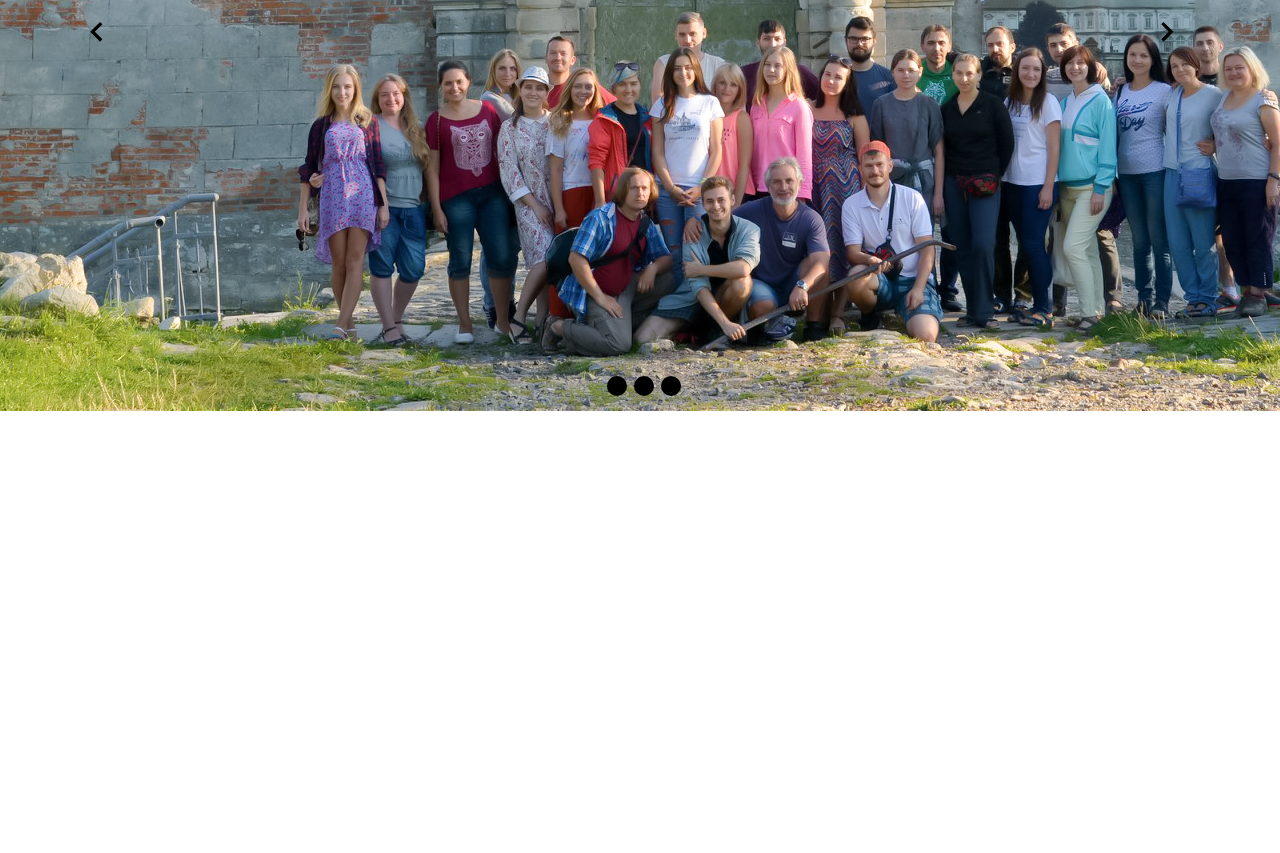
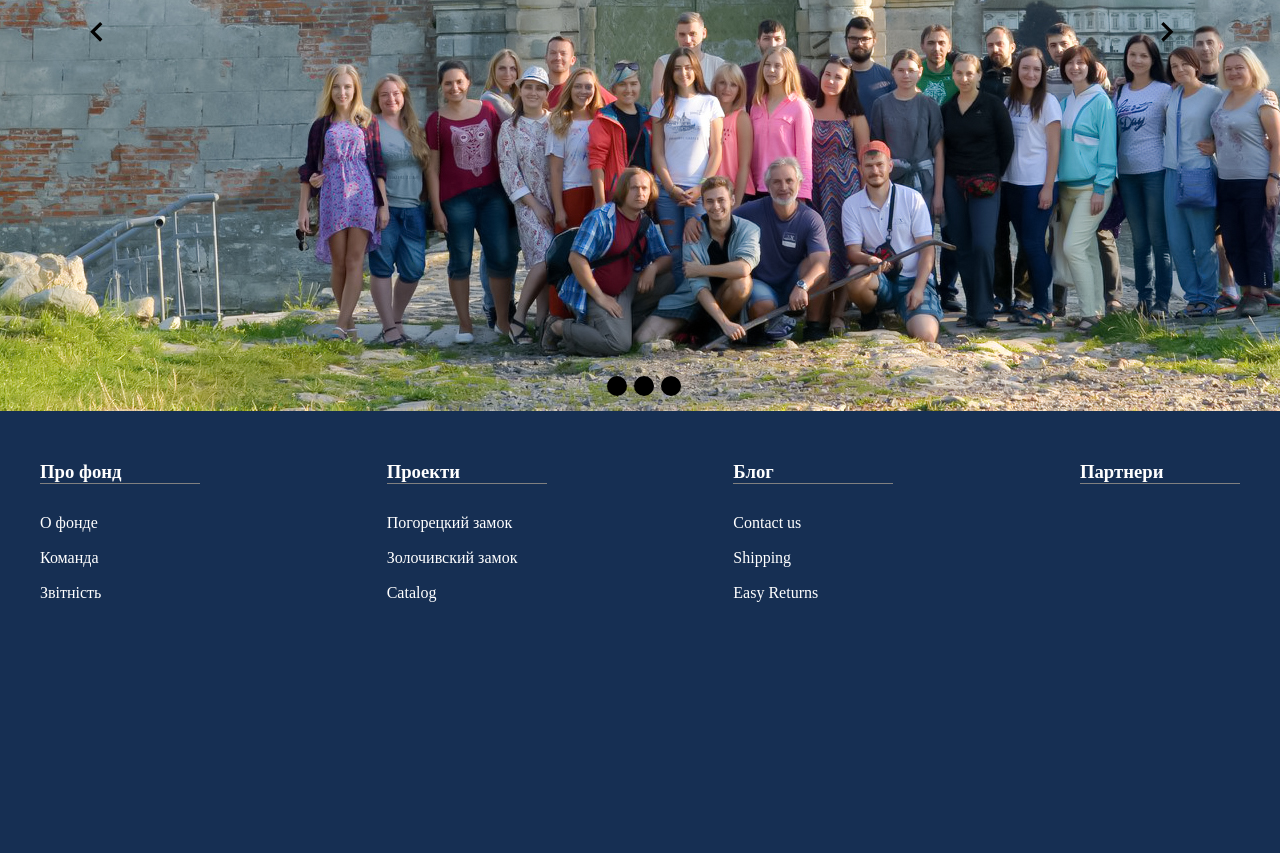
Before and after one commit to LarisaLub/fondation, a website: page public/assets/index.html in a window 1280 px wide. Shown: the part 389-1242 px from the top of the page. Before the commit the page ends 800 px from the top, so only its background shows below. Drawn offline with Linux system fonts and the light colour scheme.

Commit message:
create footer

```diff
--- a/app/assets/js/carousel.js
+++ b/app/assets/js/carousel.js
@@ -1,4 +1,22 @@
-let menuHeader = document.querySelector(".fond");
+ document.querySelector(".fond").addEventListener("click", (event) => {
+     event.preventDefault();
+     let subMenu = document.querySelector("header .sub-menu");
+     subMenu.className += " active";
+ });
+
+ //  let list = document.querySelectorAll("header .sub-menu a");
+ //  for (let i = 0; i < list.length; i++) {
+ //      list[i].addEventListener("click", () => {
+ //          let subMenu = document.querySelector("header .sub-menu");
+ //          subMenu.className = "sub-menu";
+ //      });
+ //  }
+
+ document.querySelector("header .sub-menu").addEventListener("click", () => {
+     document.querySelector(".sub-menu").className = "sub-menu";
+ });
+
+
 
 
  const slaides = document.querySelectorAll('.slaider');
--- a/app/assets/scss/main.scss
+++ b/app/assets/scss/main.scss
@@ -18,8 +18,6 @@ li {
 .container {
   width: 1200px;
   margin: 0 auto;
-
-
 }
 
 
--- a/app/assets/scss/sections/footer.scss
+++ b/app/assets/scss/sections/footer.scss
@@ -0,0 +1,68 @@
+footer {
+    padding-top: 10px;
+    background: #162f53;
+    height: 392px;
+    padding-top: 50px;
+    justify-content: space-between;
+    flex-flow: wrap;
+
+    .flex-box {
+        display: flex;
+        justify-content: space-between;
+    }
+
+    ul {
+        list-style: none;
+    }
+
+
+    h3 {
+        margin-bottom: 30px;
+        color: #fff;
+        border-bottom: 1px solid grey;
+    }
+
+    .col {
+        width: calc(25% - 140px);
+        padding-bottom: 55px;
+
+        .menu {
+            margin-bottom: 15px;
+
+            li {
+                padding-bottom: 17px;
+
+                a {
+                    text-decoration: none;
+                    color: #fff;
+                    transition: .2s linear;
+                    //border-bottom: 0.5px solid grey;
+                }
+            }
+        }
+    }
+}
+
+@media (max-width: 1024px) {}
+
+
+@media (max-width: 767px) {}
+
+@media (max-width: 415px) {
+
+
+    .footer {
+        text-align: center;
+        margin-top: 35px;
+
+        a {
+            display: inline-block;
+            padding-right: 5px;
+            margin-right: 26px;
+
+            &:last-child {
+                margin-right: 0;
+            }
+        }
+    }
+}
--- a/app/assets/scss/sections/header.scss
+++ b/app/assets/scss/sections/header.scss
@@ -2,6 +2,7 @@ header {
     position: absolute;
     width: 100%;
     padding-top: 15px;
+    z-index: 100;
 
     nav {
         padding: 14px 5px 26px 18px;
--- a/app/assets/scss/sections/slaider.scss
+++ b/app/assets/scss/sections/slaider.scss
@@ -11,6 +11,15 @@
     }
 }
 
+header .sub-menu {
+    display: none;
+
+    &.active {
+        display: block;
+    }
+}
+
+
 h4 {
     position: absolute;
     text-transform: uppercase;
@@ -19,6 +28,7 @@ h4 {
     font-size: 47px;
     font-family: Banny;
     font-style: Bold Round;
+
 }
 
 .nav_arrow {
--- a/public/assets/index.html
+++ b/public/assets/index.html
@@ -14,7 +14,7 @@
   <header>
     <nav>
       <img class="logo" src="./img/" />
-      <li class="fond"><a href="#">Про фонд</a>
+      <li><a class="fond" href="#">Про фонд</a>
         <ul class="sub-menu">
           <li> <a href="#">О фонде</a></li>
           <li> <a href="#">Команда</a></li>
@@ -50,7 +50,6 @@
     </div>
 
     <div class="slaider" style="background-image:  url('./img/4.jpg');">
-      <p>два селектора в селекторе потомков находят элементы</p>
     </div>
     <div class="nav_arrow">
       <button class="slick-prev slick-arrow" aria-label="Previous"> <svg xmlns="http://www.w3.org/2000/svg"
@@ -65,7 +64,59 @@
 
     <div class="circles"> </div>
   </div>
+  <footer>
+    <div class="container flex-box">
 
+      <div class="col">
+        <h3>Про фонд</h3>
+        <ul class="menu">
+          <li>
+            <a href="#">O фонде</a>
+          </li>
+
+          <li>
+            <a href="#">Команда</a>
+          </li>
+          <li>
+            <a href="#">Звітність</a>
+          </li>
+        </ul>
+      </div>
+      <div class="col">
+        <h3>Проекти</h3>
+        <ul class="menu">
+          <li>
+            <a href="#">Погорецкий замок</a>
+          </li>
+          <li>
+            <a href="#">Золочивский замок</a>
+          </li>
+          <li>
+            <a href="#">Catalog </a>
+          </li>
+        </ul>
+      </div>
+
+      <div class="col">
+        <h3>Блог</h3>
+        <ul class="menu">
+          <li>
+            <a href=" ">Contact us</a>
+          </li>
+          <li>
+            <a href="">Shipping</a>
+          </li>
+          <li>
+            <a href="">Easy Returns</a>
+          </li>
+        </ul>
+      </div>
+
+      <div class="col">
+        <h3>Партнери</h3>
+      </div>
+    </div>
+  </footer>
 
 
 </body>
--- a/public/assets/js/main.js
+++ b/public/assets/js/main.js
@@ -1,4 +1,22 @@
-let menuHeader = document.querySelector(".fond");
+ document.querySelector(".fond").addEventListener("click", (event) => {
+     event.preventDefault();
+     let subMenu = document.querySelector("header .sub-menu");
+     subMenu.className += " active";
+ });
+
+ //  let list = document.querySelectorAll("header .sub-menu a");
+ //  for (let i = 0; i < list.length; i++) {
+ //      list[i].addEventListener("click", () => {
+ //          let subMenu = document.querySelector("header .sub-menu");
+ //          subMenu.className = "sub-menu";
+ //      });
+ //  }
+
+ document.querySelector("header .sub-menu").addEventListener("click", () => {
+     document.querySelector(".sub-menu").className = "sub-menu";
+ });
+
+
 
 
  const slaides = document.querySelectorAll('.slaider');
```
Also changed, not shown: app/assets/index.html (+53 -2 lines), public/assets/css/main.min.css. Lines whose indentation alone changed are shown as unchanged.
